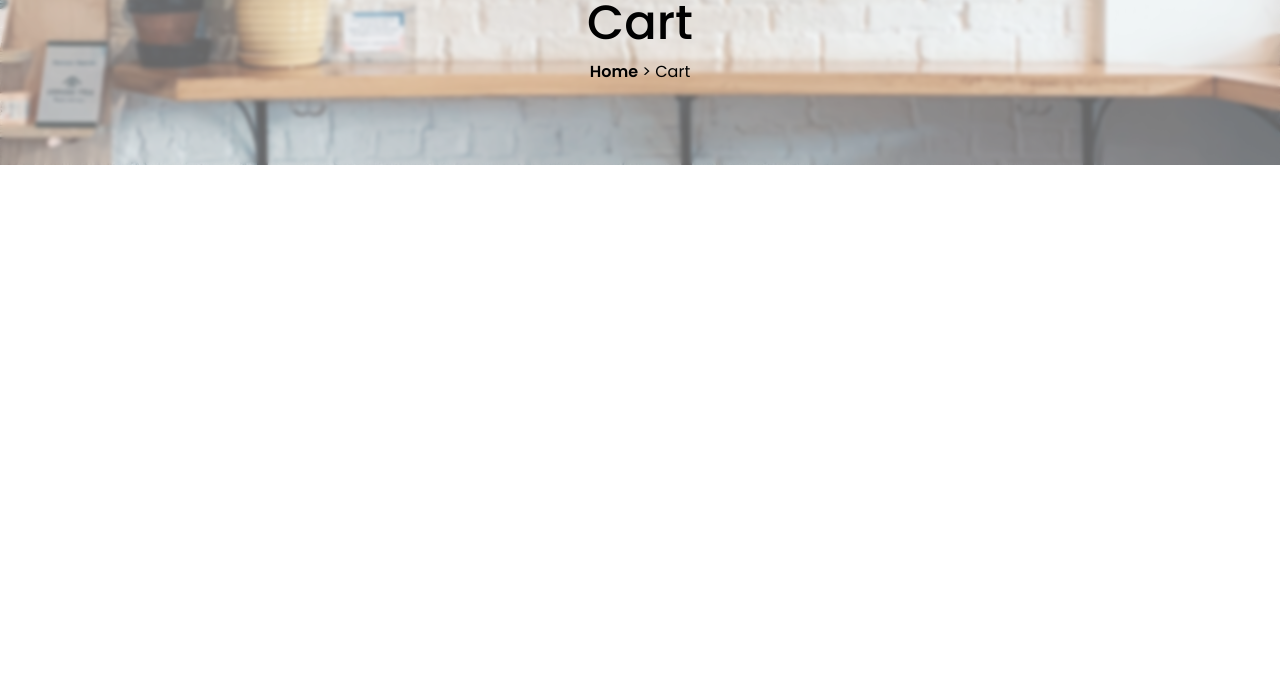
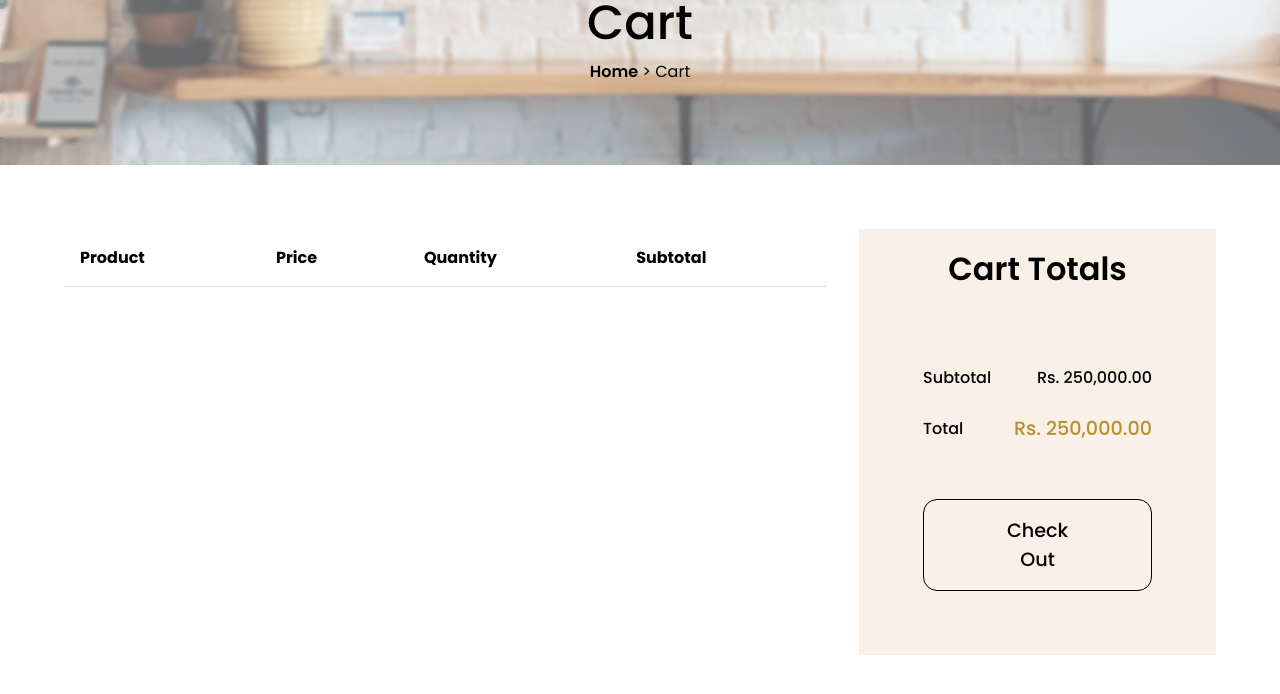
Before and after one commit to rakesh-kumar-18/marmeto, a plain HTML site: page index.html in a window 1280 px wide. Shown: the part 196-890 px from the top of the page. Before the commit the page ends 800 px from the top, so only its background shows below. Drawn offline with nearby package versions, Linux system fonts and the light colour scheme.

Commit message:
add cart total card

```diff
--- a/index.html
+++ b/index.html
@@ -51,6 +51,38 @@
             </nav>
         </div>
     </section>
+
+    <!-- Cart Section -->
+    <main class="cart-section">
+        <!-- Cart Items Table -->
+        <section class="cart-content">
+            <table class="cart-table">
+                <thead>
+                    <tr>
+                        <th>Product</th>
+                        <th>Price</th>
+                        <th>Quantity</th>
+                        <th>Subtotal</th>
+                    </tr>
+                </thead>
+                <tbody id="cartItems"></tbody>
+            </table>
+        </section>
+
+        <!-- Cart Totals -->
+        <section class="cart-totals">
+            <p>Cart Totals</p>
+            <div class="totals-row">
+                <span>Subtotal</span>
+                <span id="subtotal">Rs. 250,000.00</span>
+            </div>
+            <div class="totals-row">
+                <span>Total</span>
+                <span id="total" class="total-amount">Rs. 250,000.00</span>
+            </div>
+            <button class="checkout-button">Check Out</button>
+        </section>
+    </main>
 </body>
 
 </html>
--- a/styles.css
+++ b/styles.css
@@ -90,3 +90,88 @@
     color: #000;
     font-weight: 600;
 }
+
+/* Cart Section */
+.cart-section {
+    display: flex;
+    gap: 2rem;
+    padding: 4rem;
+}
+
+.cart-content {
+    flex: 2;
+}
+
+.cart-table {
+    width: 100%;
+    border-collapse: collapse;
+}
+
+.cart-table th,
+.cart-table td {
+    padding: 1rem;
+    text-align: left;
+    border-bottom: 1px solid #ddd;
+}
+
+/* Cart Totals Styling */
+.cart-totals {
+    flex: 0.6;
+    background: #F9F1E7;
+    padding: 1rem 4rem 4rem;
+    text-align: left;
+    display: flex;
+    flex-direction: column;
+    gap: 1.5rem;
+}
+
+.cart-totals p {
+    font-size: 2rem;
+    font-weight: 600;
+    margin-bottom: 3rem;
+    text-align: center;
+}
+
+.totals-row {
+    display: flex;
+    justify-content: space-between;
+    align-items: center;
+    font-size: 1rem;
+}
+
+.totals-row span {
+    font-weight: 500;
+}
+
+.totals-row .total-amount {
+    color: #B88E2F;
+    font-size: 1.2rem;
+}
+
+.checkout-button {
+    background: transparent;
+    border: 1px solid #000;
+    padding: 1rem 4rem;
+    border-radius: 14px;
+    font-size: 1.2rem;
+    font-weight: 500;
+    text-align: center;
+    cursor: pointer;
+    transition: all 0.3s ease;
+    width: fit-content;
+    margin: auto;
+    margin-top: 2rem;
+}
+
+.checkout-button:hover {
+    background: #B88E2F;
+    color: #fff;
+    border-color: #B88E2F;
+}
+
+@media (max-width: 768px) {
+    .cart-totals {
+        width: 100%;
+        padding: 1.5rem;
+    }
+}
```
